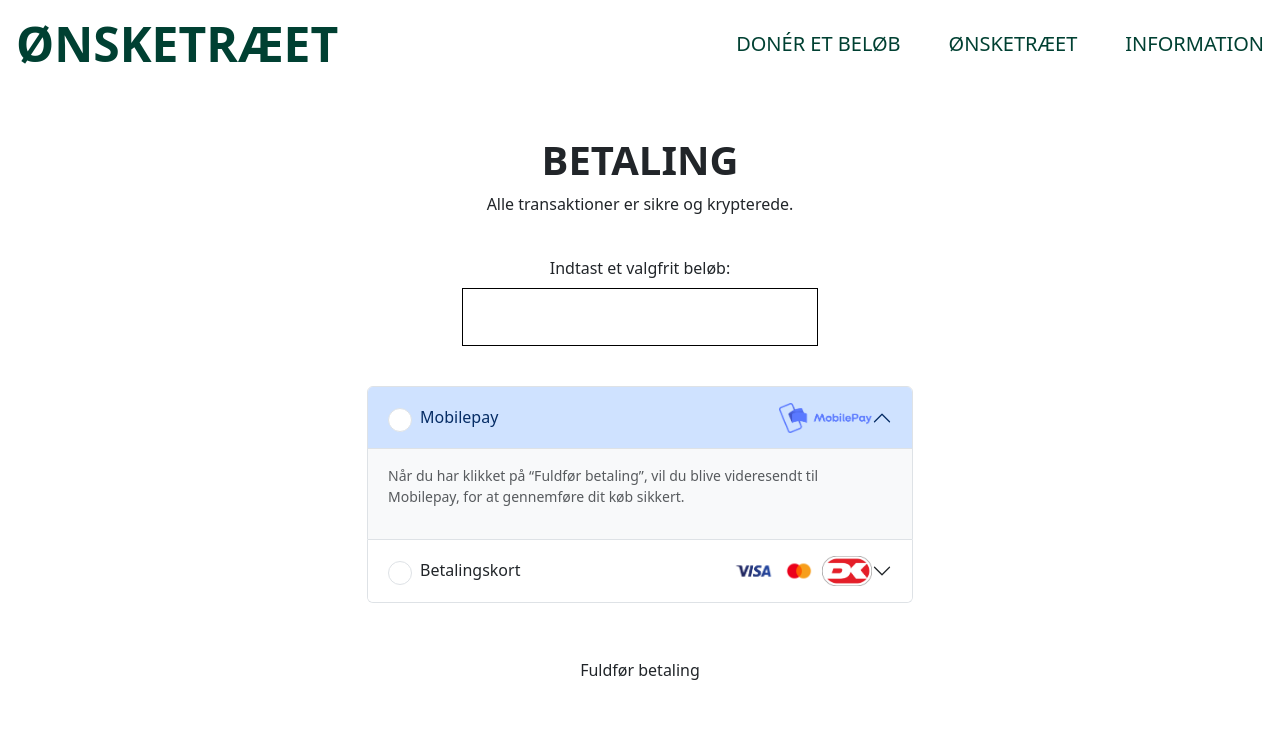
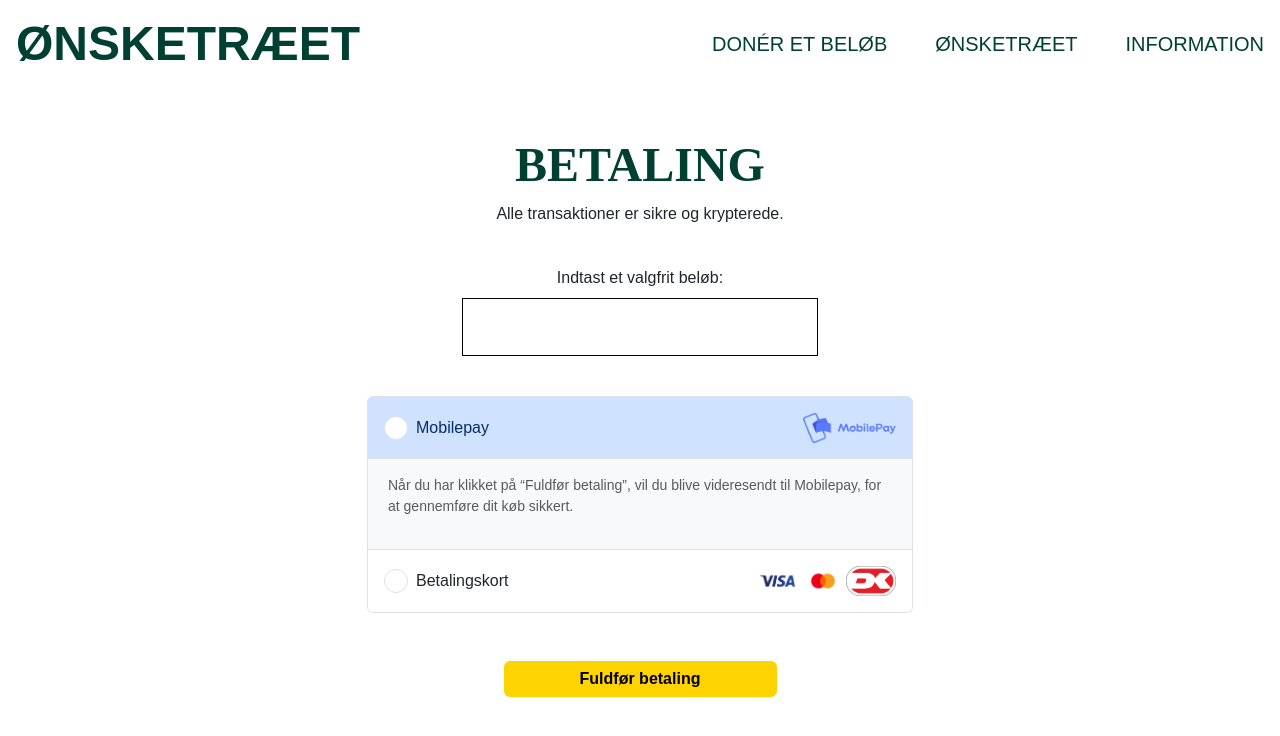
Before and after one commit to learasmussen/Julehjaelp, a PHP site: page /payment.php in a window 1280 px wide. Shown: the top 736 px of the page. Run offline with PHP 8.4, Linux system fonts and the light colour scheme; style sheets or scripts are compiled from the project's sources; some libraries are stand-ins or nearby versions.

Commit message:
Rettet betalingside

```diff
--- a/css/styles.scss
+++ b/css/styles.scss
@@ -3,6 +3,9 @@
 
 // 2. Include any default variable overrides here
 $link-decoration: none;
+$font-family-base: 'Roboto Condensed', sans-serif;
+$font-family-base: 'Instrument Serif', sans-serif;
+
 
 // 3. Include remainder of required Bootstrap stylesheets
 @import "../node_modules/bootstrap/scss/variables";
@@ -21,6 +24,72 @@ $theme-colors: map-merge($theme-colors, $custom-colors);
 @import "bootstrapComponents";
 
 // 5. Du kan lave styling her...
+
+
+body {
+	font-family: 'Instrument Serif', sans-serif;
+}
+
+.largeFont {
+	font-size: 3rem;
+	font-weight: bold;
+	color: #004032;
+	font-family: 'Instrument Serif', serif;
+}
+
+.accordion-button:focus {
+	box-shadow: none;
+}
+.btn-payment {
+	background-color: #FFD300;
+	color: #000000;
+	font-weight: bold;
+	border: none;
+}
+
+.accordion-button::after {
+	display: none !important;
+}
+
+.accordion-body {
+	background-color: #bcbcbc;
+}
+
+.accordion-button {
+	padding-left: 1rem;
+	padding-right: 1rem;
+}
+
+.payment-header {
+	display: flex;
+	justify-content: space-between;
+	align-items: center;
+	width: 100%;
+}
+
+.payment-left {
+	display: flex;
+	align-items: center;
+	gap: 10px;
+}
+
+.payment-left label {
+	font-weight: normal;
+	margin: 0;
+	font-size: 1.1rem;
+}
+
+.payment-logos img {
+	margin-left: 10px;
+	height: 30px;
+}
+
+.form-check-input {
+	width: 1.4rem;
+	height: 1.4rem;
+	margin-top: 0;
+}
+
 
 .info-header-text{
 	font-size: 2rem;
@@ -109,6 +178,7 @@ $theme-colors: map-merge($theme-colors, $custom-colors);
 		font-size: 13px;
 	}
 
+
 }
 
 @media only screen and (min-width: 1024px){
```
Also changed, not shown: payment-gift.php (+7 -0 lines).
